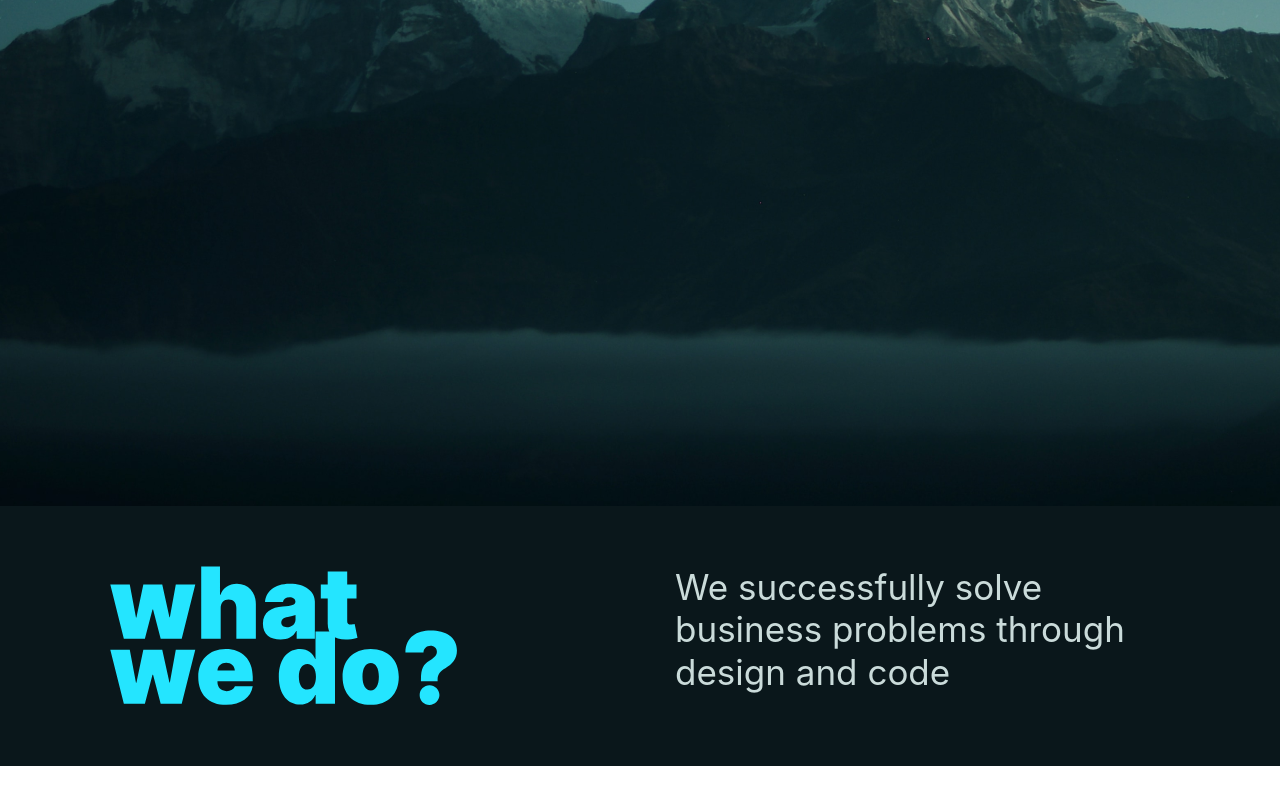
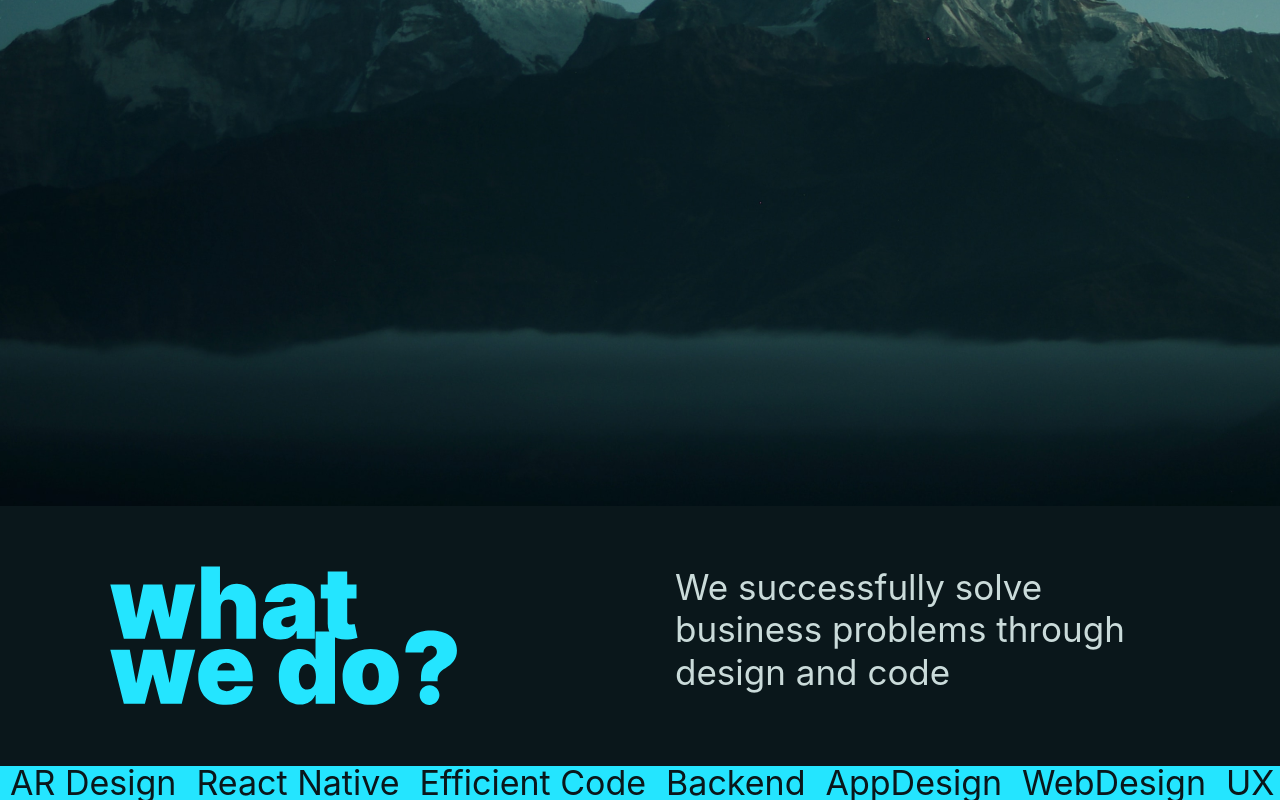
Before and after one commit to MajesticBay/majestic-bay, a React (Create React App) app: page / in a window 1280 px wide. Shown: the part 294-1094 px from the top of the page. Before the commit the page ends 1060 px from the top, so only its background shows below. Built offline with nearby package versions, Linux system fonts and the light colour scheme.

Commit message:
Start working on line with skills.

```diff
--- a/src/App.js
+++ b/src/App.js
@@ -1,3 +1,4 @@
+import Line from "./Line";
 import logo from "./images/majestic-bay.svg";
 import whatWeDo from "./images/what-we-do.svg";
 // import ourTeam from "./images/our-team.svg";
@@ -16,6 +17,7 @@ function App() {
           <img className="what-we-do__img-header" src={whatWeDo} alt="what we do"/>
           <p className="what-we-do__content">We successfully solve business problems through design and code</p>
         </div>
+        <Line/>
       </main>
     </>
   );
--- /dev/null
+++ b/src/Line.js
@@ -0,0 +1,15 @@
+function Line() {
+    return (
+        <div className="line">
+            <span className="line__text">AR Design</span>
+            <span className="line__text">React Native</span>
+            <span className="line__text">Efficient Code</span>
+            <span className="line__text">Backend</span>
+            <span className="line__text">AppDesign</span>
+            <span className="line__text">WebDesign</span>
+            <span className="line__text">UX Research</span>
+        </div>
+    )
+}
+
+export default Line;
--- a/src/scss/_layout.scss
+++ b/src/scss/_layout.scss
@@ -39,6 +39,21 @@
     }
 }
 
+.line {
+    width: 100%;
+    background-color: var(--color-secondary);
+    color: var(--color-primary);
+    overflow: hidden;
+    white-space: nowrap;
+    // overflow-x: auto;
+    overflow-y: hidden;
+
+    &__text {
+        font-size: 34px;
+        padding: 0 1rem;
+    }
+}
+
 @media only screen and (min-width: 400px) {
     .what-we-do {
         margin: 6rem 0;
--- a/src/scss/main.css
+++ b/src/scss/main.css
@@ -100,6 +100,17 @@ a {
     font-size: 2.5rem;
     width: 300px; }
 
+.line {
+  width: 100%;
+  background-color: var(--color-secondary);
+  color: var(--color-primary);
+  overflow: hidden;
+  white-space: nowrap;
+  overflow-y: hidden; }
+  .line__text {
+    font-size: 34px;
+    padding: 0 1rem; }
+
 @media only screen and (min-width: 400px) {
   .what-we-do {
     margin: 6rem 0;
```
Also changed, not shown: 1 other file (tests, documents, lock files or other folders).
